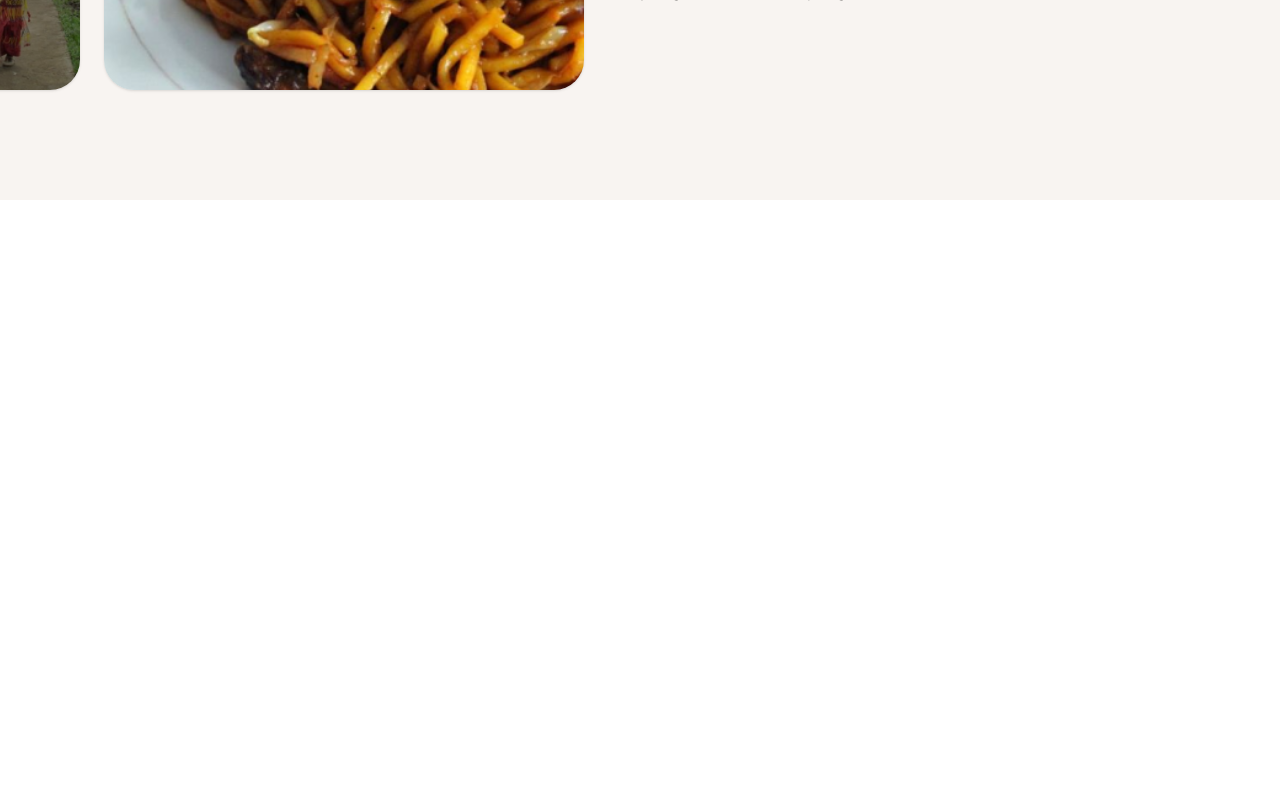
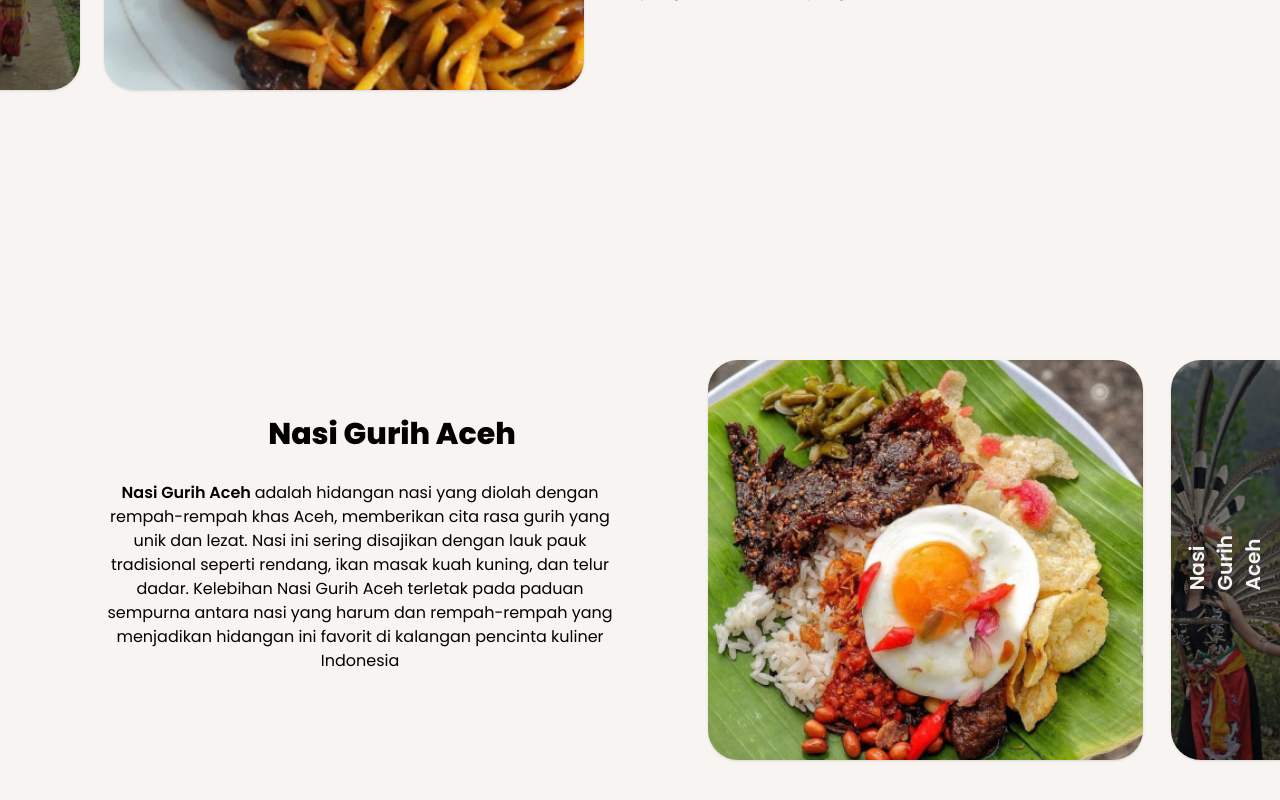
Before and after one commit to YasaKafi/Techomfest-CultureKu, a React (Vite) app: page /detail-page in a window 1280 px wide. Shown: the part 2214-3014 px from the top of the page. Before the commit the page ends 2414 px from the top, so only its background shows below. Built offline with nearby package versions, Linux system fonts and the light colour scheme.

Commit message:
feat : [YK] added component four in  the detail-page

```diff
--- /dev/null
+++ b/src/components/detail_component/component_four.jsx
@@ -0,0 +1,60 @@
+import React from "react";
+import imageAsset from "../../utils/image";
+
+function ComponentFourDetail() {
+  return (
+    <>
+      <div className="w-full h-auto  pb-40 flex flex-row">
+        <div className="w-2/4  pt-20 ml-24 flex flex-col justify-center items-center">
+          <div className="text-[30px] font-poppins mt-24 font-bold">
+            Nasi Gurih Aceh
+          </div>
+
+          <div className="text-base text-center font-poppins mr-16 mt-6 font-regular">
+            <span className="font-semibold text-base font-poppins ">
+              Nasi Gurih Aceh{" "}
+            </span>{" "}
+            adalah hidangan nasi yang diolah dengan rempah-rempah khas Aceh,
+            memberikan cita rasa gurih yang unik dan lezat. Nasi ini sering
+            disajikan dengan lauk pauk tradisional seperti rendang, ikan masak
+            kuah kuning, dan telur dadar. Kelebihan Nasi Gurih Aceh terletak
+            pada paduan sempurna antara nasi yang harum dan rempah-rempah yang
+            menjadikan hidangan ini favorit di kalangan pencinta kuliner
+            Indonesia
+          </div>
+        </div>
+        <div className="w-2/4  pt-20 flex flex-row">
+          <div className="w-4/5 h-[350px] -right-5 z-10 relative mt-20">
+            <div
+              className="w-full h-[400px] left-0 top-0 absolute bg-gradient-to-b from-black to-black rounded-[30px] shadow"
+              style={{
+                backgroundImage: `url(${imageAsset.nasiGurihAceh})`,
+                backgroundPosition: "center",
+                backgroundRepeat: "no-repeat",
+                backgroundSize: "cover",
+              }}
+            />
+          </div>
+          <div className="w-1/5 h-[350px] ml-12  relative mt-20">
+            <div
+              className="w-full h-[400px] -right-0  top-0 absolute bg-gradient-to-b from-black to-black rounded-[30px] shadow"
+              style={{
+                backgroundImage: `url(${imageAsset.bgKaltimOp50})`,
+                backgroundPosition: "center",
+                backgroundRepeat: "no-repeat",
+                backgroundSize: "cover",
+                borderTopRightRadius: "0",
+                borderBottomRightRadius: "0",
+              }}
+            />
+            <div className="  right-0 bottom-5 mb-12 pl-16 w-full  absolute 2xl:text-xl xl:text-xl  text-center  -rotate-90 text-stone-100 text-2xl font-semibold font-['Poppins'] leading-relaxed">
+              Nasi Gurih Aceh
+            </div>
+          </div>
+        </div>
+      </div>
+    </>
+  );
+}
+
+export default ComponentFourDetail;
--- a/src/components/detail_component/component_three.jsx
+++ b/src/components/detail_component/component_three.jsx
@@ -24,7 +24,7 @@ function ComponentThreeDetail() {
                 }}
               />
               <div className="w-full h-60 left-0 bottom-0 mb-12 ml-12 absolute 2xl:text-xl xl:text-xl    -rotate-90 text-stone-100 text-2xl font-semibold font-['Poppins'] leading-relaxed">
-                Sulawesi Selatan
+                Mie Aceh
               </div>
             </div>
             <div className="w-3/4 h-[350px] -left-14 z-10 relative mt-20">
--- a/src/pages/detail_page.jsx
+++ b/src/pages/detail_page.jsx
@@ -3,6 +3,7 @@ import ComponentOneDetail from "../components/detail_component/component_one";
 import NavBar from "../global_components/navbar";
 import ComponentTwoDetail from "../components/detail_component/component_two";
 import ComponentThreeDetail from "../components/detail_component/component_three";
+import ComponentFourDetail from "../components/detail_component/component_four";
 
 function DetailPage() {
   return (
@@ -12,6 +13,7 @@ function DetailPage() {
         <ComponentOneDetail />
         <ComponentTwoDetail/>
         <ComponentThreeDetail/>
+        <ComponentFourDetail/>
       </div>
     </>
   );
```
